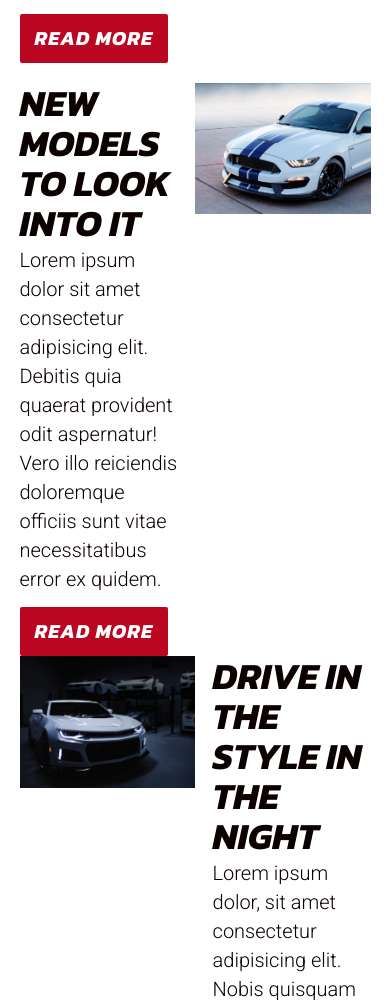
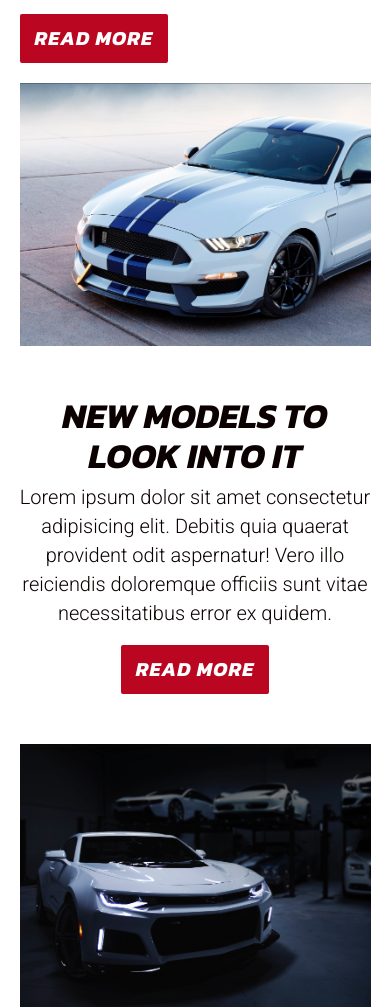
Before and after one commit to JellyB1/angelica-chung-project-one, a plain HTML site: page index.html in a window 390 px wide. Shown: the part 1882-2889 px from the top of the page. Drawn offline with Linux system fonts and the light colour scheme.

Commit message:
Updated styles/styles.css to include media queries for main articles for >890px to improve page responsiveness.

```diff
--- a/styles/styles.css
+++ b/styles/styles.css
@@ -235,7 +235,7 @@ header {
 .new-models-section article,
 .night-drive-section article {
 	width: 45%;
-	margin-top: 10%;
+	/* margin-top: 10%; */
 }
 
 .large-rectangle {
@@ -393,9 +393,26 @@ form button {
 		width: 100%;
 		padding: 0%;
 		margin-top: 20px;
-		/* padding: 0% 3%;  */
 		float: none;
 	}
+	.large-rectangle,
+	.new-models-section article,
+	.night-drive-section article {
+		width: 100%;
+		float: none;
+		text-align: center;
+	}
+	.large-rectangle {
+		display: inline-block;
+		margin-bottom: 50px;
+	}
+
+	.new-models-section article,
+	.night-drive-section article {
+		margin-bottom: 50px;
+	}
+
+
 }
 
 @media (max-width: 768px) {
@@ -449,6 +466,11 @@ form button {
 	.landing-text {
 		bottom: 0px;
 	}
+	.new-models-section h2,
+	.night-drive-section h2 {
+		line-height: auto;
+		font-size: 3.5rem;
+	}
 	.address {
 		width: 66%;
 	}
```
